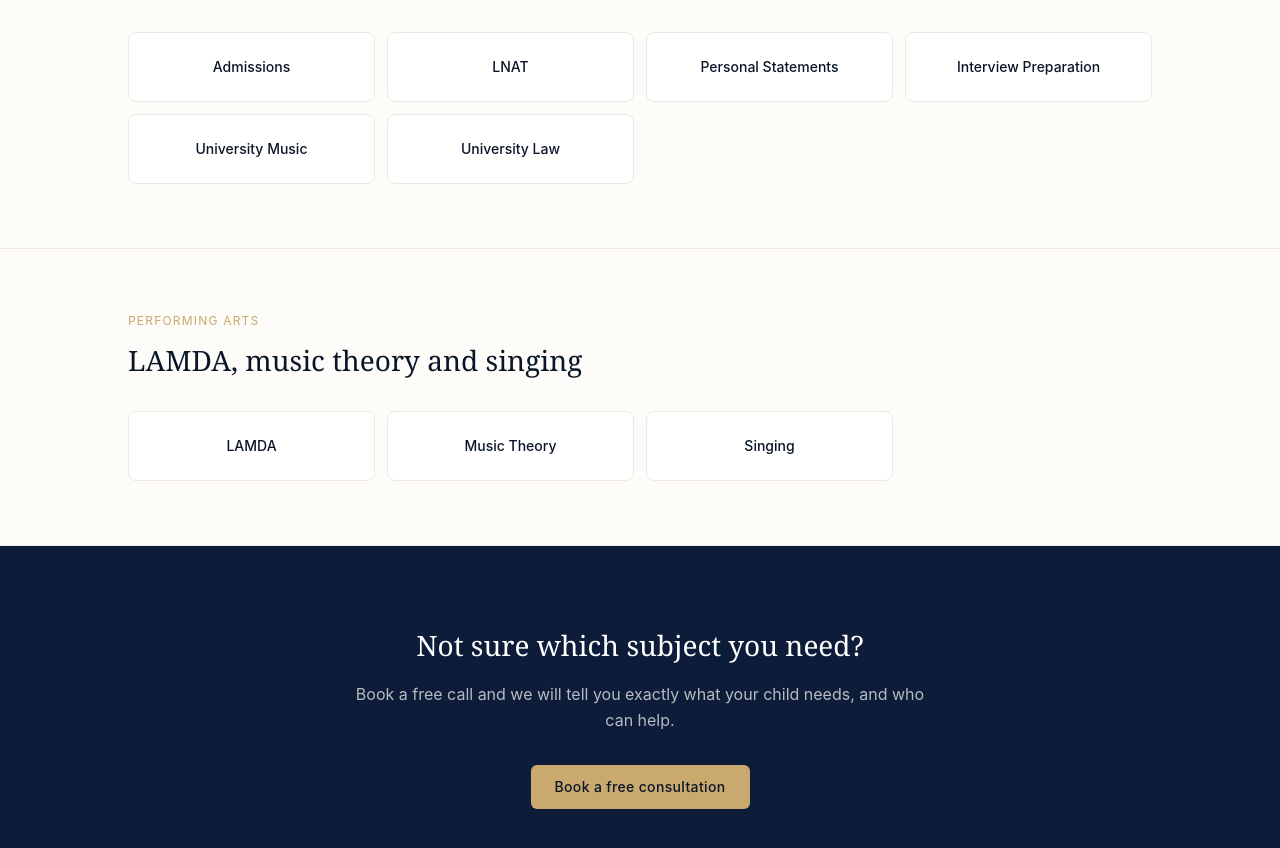
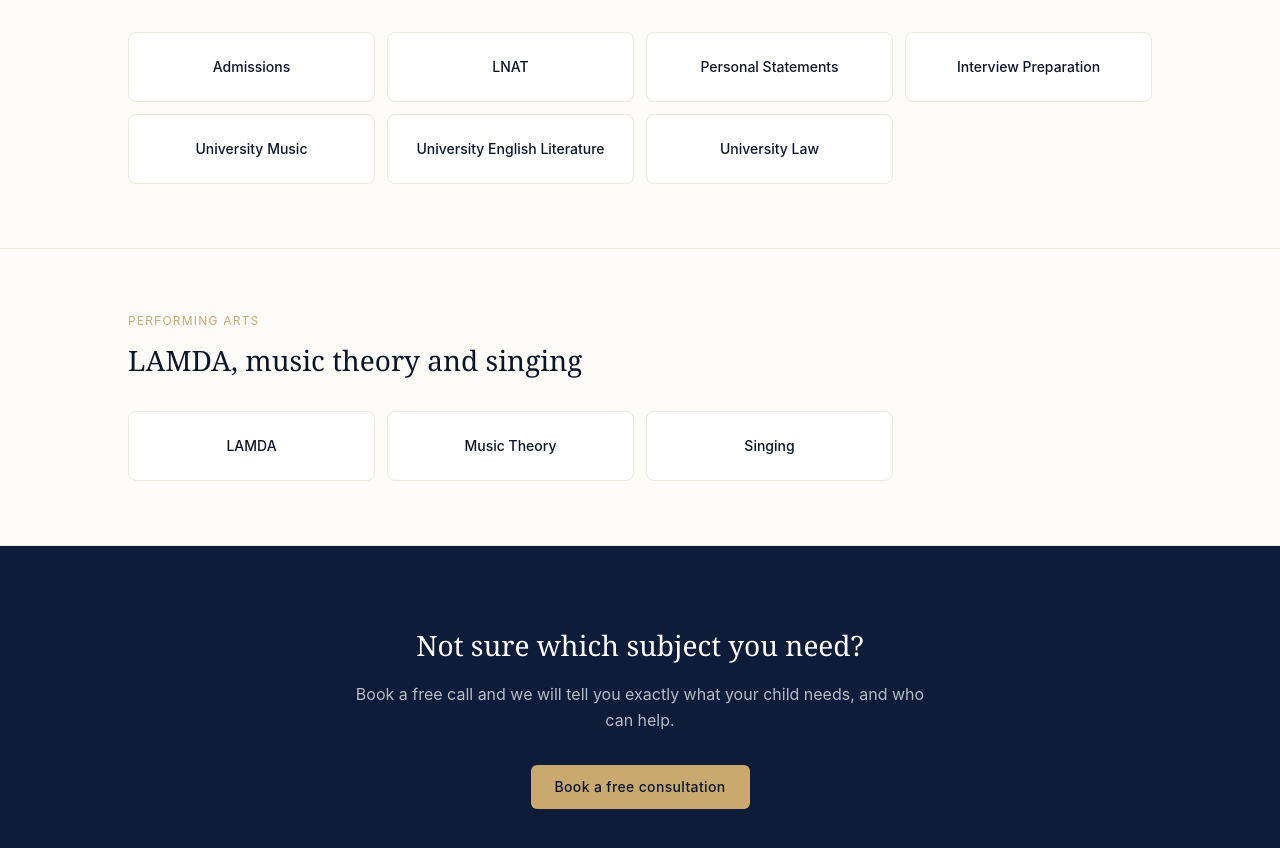
Before and after one commit to scmt1089/tutoringsite, a Next.js app: page /subjects in a window 1280 px wide. Shown: the part 1931-2779 px from the top of the page. Built offline with nearby package versions, Linux system fonts and the light colour scheme.

Commit message:
added Uni English as subject

```diff
--- a/src/data/subjects.ts
+++ b/src/data/subjects.ts
@@ -463,6 +463,16 @@ export const subjects: Subject[] = [
     metaDescription: "One-to-one singing tutoring across classical, musical theatre and contemporary styles. Grade exam preparation and audition coaching. Serving UK and international students. Book a free consultation.",
   },
   {
+    id: "university-english-literature",
+    name: "University English Literature",
+    slug: "university-english-literature",
+    level: "University",
+    group: "university",
+    description: "English Literature at university demands a significant step up in analytical rigour and critical sophistication. Our tutors work with students on the full range of what a literature degree requires: close reading, the construction of sustained written argument, engagement with secondary criticism and the particular demands of each module and period. Sessions are tailored to the student&#8217;s own course, working with the texts and critical frameworks their department expects.",
+    metaTitle: "University English Literature Tutor | One-to-One Tuition | Mind's Eye Education",
+    metaDescription: "One-to-one university-level English Literature tutoring. We work on close reading, essay craft and critical argument across all periods and modules. Serving UK and international students. Book a free consultation.",
+  },
+  {
     id: "university-law",
     name: "University Law",
     slug: "university-law",
```
